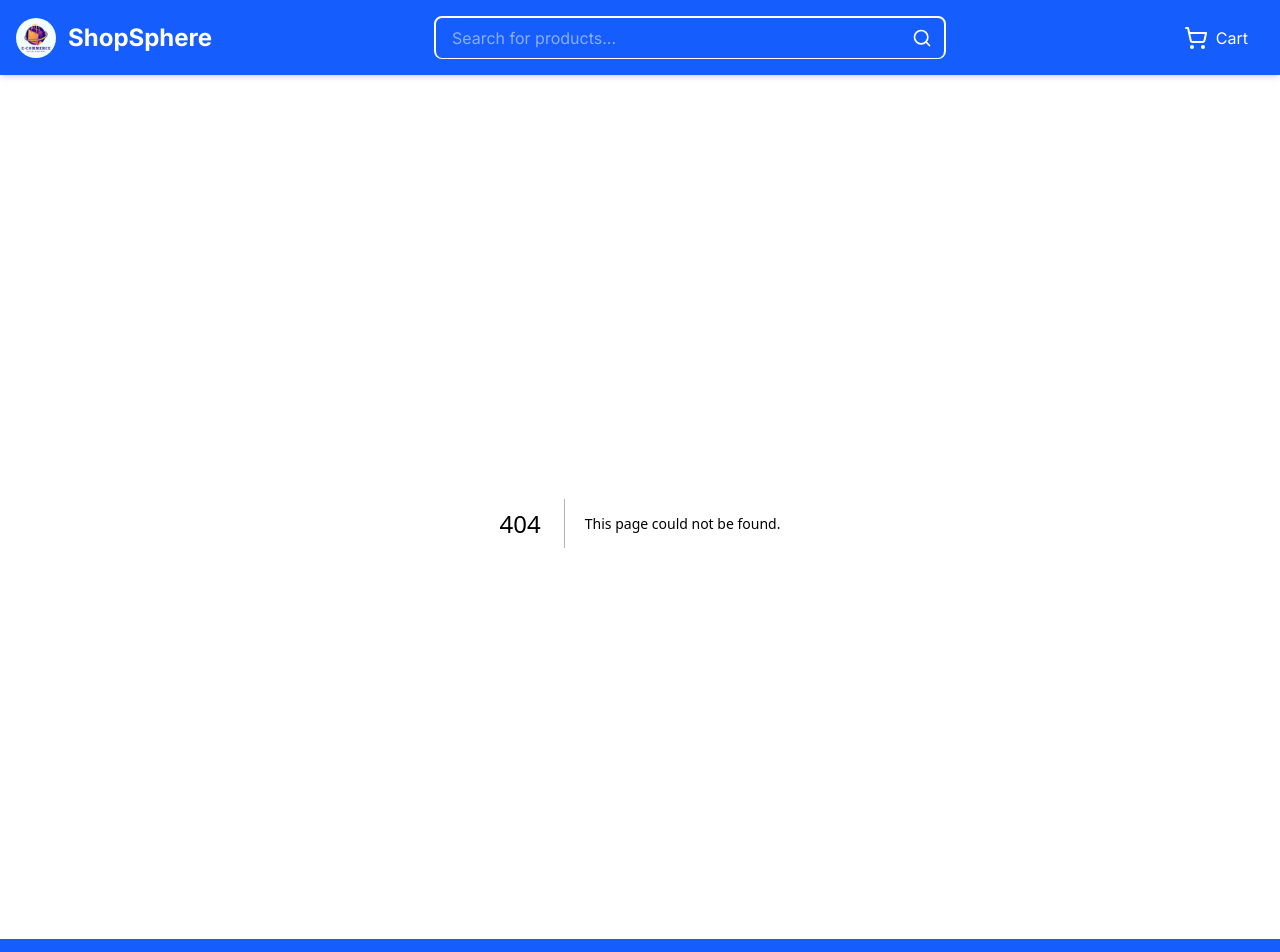
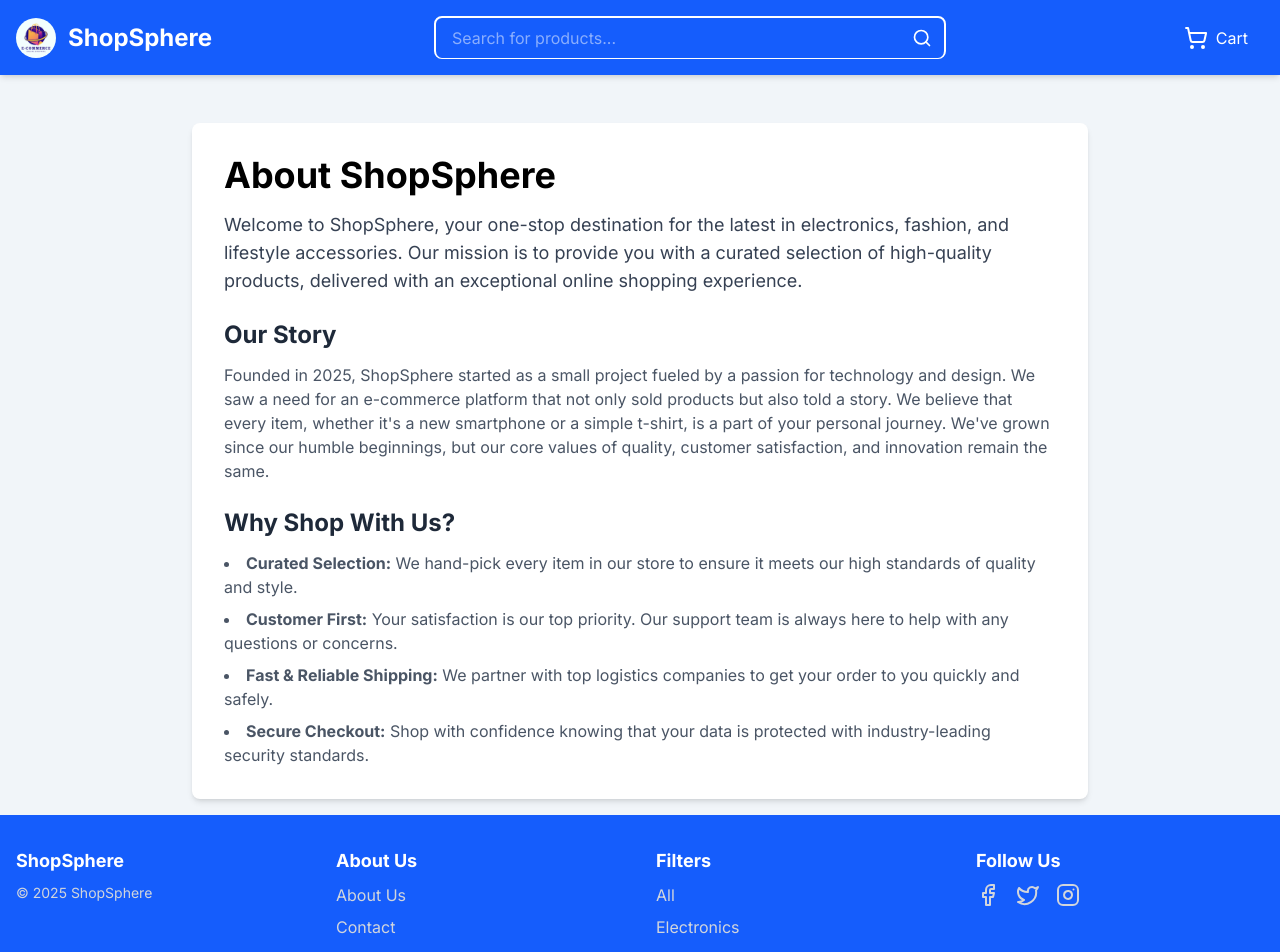
Before and after one commit to abhinandan5/e-commerce, a Next.js app: page /about in a window 1280 px wide. Before the commit this address had no page. Shown: the top 952 px of the page. Built offline with nearby package versions, Linux system fonts and the light colour scheme.

Commit message:
feat: added about page

```diff
--- /dev/null
+++ b/app/about/page.js
@@ -0,0 +1,25 @@
+const AboutPage = () => {
+    return (
+        <div className="bg-white p-8 rounded-lg shadow-md max-w-4xl mx-auto">
+            <h1 className="text-4xl font-bold text-primary mb-4">About ShopSphere</h1>
+            <p className="text-lg text-gray-700 mb-6">
+                Welcome to ShopSphere, your one-stop destination for the latest in electronics, fashion, and lifestyle accessories. Our mission is to provide you with a curated selection of high-quality products, delivered with an exceptional online shopping experience.
+            </p>
+
+            <h2 className="text-2xl font-bold text-gray-800 mb-3">Our Story</h2>
+            <p className="text-gray-600 mb-6">
+                Founded in 2025, ShopSphere started as a small project fueled by a passion for technology and design. We saw a need for an e-commerce platform that not only sold products but also told a story. We believe that every item, whether it's a new smartphone or a simple t-shirt, is a part of your personal journey. We've grown since our humble beginnings, but our core values of quality, customer satisfaction, and innovation remain the same.
+            </p>
+
+            <h2 className="text-2xl font-bold text-gray-800 mb-3">Why Shop With Us?</h2>
+            <ul className="list-disc list-inside text-gray-600 space-y-2">
+                <li><strong>Curated Selection:</strong> We hand-pick every item in our store to ensure it meets our high standards of quality and style.</li>
+                <li><strong>Customer First:</strong> Your satisfaction is our top priority. Our support team is always here to help with any questions or concerns.</li>
+                <li><strong>Fast & Reliable Shipping:</strong> We partner with top logistics companies to get your order to you quickly and safely.</li>
+                <li><strong>Secure Checkout:</strong> Shop with confidence knowing that your data is protected with industry-leading security standards.</li>
+            </ul>
+        </div>
+    );
+};
+
+export default AboutPage;
--- a/app/components/CartModal.js
+++ b/app/components/CartModal.js
@@ -8,7 +8,6 @@ const CartModal = ({ isOpen, onClose }) => {
     if (!isOpen) return null;
 
     return (
-        // Backdrop
         <div
             className="fixed inset-0 bg-transparent bg-opacity-50 z-40 flex justify-end"
             onClick={onClose}
--- a/app/components/Footer.js
+++ b/app/components/Footer.js
@@ -1,25 +1,27 @@
 import { Facebook, Twitter, Instagram } from 'lucide-react';
+import Link from 'next/link';
 
 const Footer = () => {
     return (
         <footer className="bg-blue-600 text-white mt-auto">
             <div className="container mx-auto grid grid-cols-1 md:grid-cols-4 gap-8 px-4 py-8">
-                {/* Column 1: Filters/Brand */}
                 <div>
-                    <h3 className="font-bold text-lg mb-2">Logo</h3>
-                    <p className="text-gray-300 text-sm">© 2024 American</p>
+                    <Link href="/" className="flex items-center gap-3">
+                        <h3 className="font-bold text-lg mb-2">ShopSphere</h3>
+                    </Link>
+                    <p className="text-gray-300 text-sm">© 2025 ShopSphere</p>
                 </div>
 
-                {/* Column 2: About Us */}
+                {/* About Us */}
                 <div>
                     <h3 className="font-bold text-lg mb-2">About Us</h3>
                     <ul className="space-y-2 text-gray-300">
-                        <li><a href="#" className="hover:text-white">About Us</a></li>
-                        <li><a href="#" className="hover:text-white">Contact</a></li>
+                        <li><Link href="/about" className="hover:text-white">About Us</Link></li>
+                        <li><Link href="/contact" className="hover:text-white">Contact</Link></li>
                     </ul>
                 </div>
 
-                {/* Column 3: Redundant Filters Link (as per image) */}
+                {/* CRedundant Filters Link */}
                 <div>
                     <h3 className="font-bold text-lg mb-2">Filters</h3>
                     <ul className="space-y-2 text-gray-300">
@@ -28,7 +30,7 @@ const Footer = () => {
                     </ul>
                 </div>
 
-                {/* Column 4: Follow Us */}
+                {/* Follow Us */}
                 <div>
                     <h3 className="font-bold text-lg mb-2">Follow Us</h3>
                     <div className="flex space-x-4">
--- a/app/components/Header.js
+++ b/app/components/Header.js
@@ -3,6 +3,7 @@
 import { useState, useEffect } from 'react';
 import { Search, ShoppingCart } from 'lucide-react';
 import Image from 'next/image';
+import Link from 'next/link';
 import { useCart } from '../context/CartContext';
 import CartModal from './CartModal';
 import { useSearchParams, useRouter, usePathname } from 'next/navigation';
@@ -15,7 +16,6 @@ const Header = () => {
     const pathname = usePathname();
     const { replace } = useRouter();
 
-    // State for the search input
     const [searchTerm, setSearchTerm] = useState(searchParams.get('search') || '');
 
     // Debounce effect to avoid updating URL on every keystroke
@@ -27,11 +27,10 @@ const Header = () => {
             } else {
                 params.delete('search');
             }
-            // Only push to router if we are on the home page
             if (pathname === '/') {
                 replace(`${pathname}?${params.toString()}`);
             }
-        }, 300); // 300ms delay
+        }, 300);
 
         return () => clearTimeout(handler);
     }, [searchTerm, searchParams, pathname, replace]);
@@ -41,10 +40,10 @@ const Header = () => {
             <header className="bg-blue-600 text-white shadow-md mb-4 md:mb-8 sticky top-0 z-30">
                 <div className="container mx-auto flex items-center justify-between p-4">
 
-                    <a href="/" className="flex items-center gap-3">
+                    <Link href="/" className="flex items-center gap-3">
                         <Image src="/images/logo.webp" alt="Logo" width={40} height={40} priority className="rounded-full" />
                         <span className="text-2xl font-bold hidden sm:inline">ShopSphere</span>
-                    </a>
+                    </Link>
 
                     <div className="relative flex-grow border-b border-2 rounded-lg max-w-lg mx-4">
                         <input
--- a/app/components/ProductCard.js
+++ b/app/components/ProductCard.js
@@ -56,7 +56,6 @@ const ProductCard = ({ product }) => {
                 )}
 
                 <div className="mt-auto">
-                    {/* Conditionally render button or quantity controls */}
                     {quantityInCart === 0 ? (
                         <button
                             onClick={() => addToCart(product)}
--- a/app/components/ProductGrid.js
+++ b/app/components/ProductGrid.js
@@ -4,7 +4,6 @@ const ProductGrid = ({ products }) => {
     return (
         <div className="w-full">
             <h2 className="text-3xl font-bold mb-6 text-blue-800">Product Listing</h2>
-            {/* Responsive Grid */}
             <div className="grid grid-cols-1 sm:grid-cols-2 lg:grid-cols-3 gap-8">
                 {products.map((product) => (
                     <ProductCard key={product.id} product={product} />
--- a/app/context/CartContext.js
+++ b/app/context/CartContext.js
@@ -9,7 +9,7 @@ export const useCart = () => useContext(CartContext);
 export const CartProvider = ({ children }) => {
     const [cartItems, setCartItems] = useState([]);
 
-    // Load and Save to localStorage effects (no changes here)
+    // Load and Save to localStorage effects
     useEffect(() => {
         const storedCart = localStorage.getItem('cart');
         if (storedCart) setCartItems(JSON.parse(storedCart));
@@ -36,7 +36,6 @@ export const CartProvider = ({ children }) => {
         setCartItems((prevItems) => prevItems.filter((item) => item.id !== productId));
     };
 
-    // NEW: Function to update item quantity
     const updateQuantity = (productId, amount) => {
         setCartItems((prevItems) => {
             return prevItems.map(item => {
@@ -46,7 +45,7 @@ export const CartProvider = ({ children }) => {
                     return newQuantity > 0 ? { ...item, quantity: newQuantity } : null;
                 }
                 return item;
-            }).filter(Boolean); // Filter out any null items
+            }).filter(Boolean);
         });
     };
 
--- a/app/layout.js
+++ b/app/layout.js
@@ -2,7 +2,7 @@ import { Inter } from 'next/font/google';
 import './globals.css';
 import Header from './components/Header';
 import Footer from './components/Footer';
-import { CartProvider } from './context/CartContext'; // Import the provider
+import { CartProvider } from './context/CartContext';
 
 const inter = Inter({ subsets: ['latin'] });
 
--- a/app/page.js
+++ b/app/page.js
@@ -1,7 +1,7 @@
 'use client';
 
 import { useState, useEffect } from 'react';
-import { useSearchParams } from 'next/navigation'; // Import useSearchParams
+import { useSearchParams } from 'next/navigation';
 import Sidebar from './components/Sidebar';
 import ProductGrid from './components/ProductGrid';
 import { products as allProducts } from './data/products';
@@ -13,29 +13,26 @@ export default function Home() {
     price: 1000,
   });
 
-  const searchParams = useSearchParams(); // Get URL search params
+  const searchParams = useSearchParams();
 
   useEffect(() => {
     let tempProducts = [...allProducts];
     const searchTerm = searchParams.get('search')?.toLowerCase() || '';
 
-    // Filter by search term first
     if (searchTerm) {
       tempProducts = tempProducts.filter(p =>
         p.name.toLowerCase().includes(searchTerm)
       );
     }
 
-    // Then, filter by category
     if (filters.category !== 'All') {
       tempProducts = tempProducts.filter(p => p.category === filters.category);
     }
 
-    // Finally, filter by price
     tempProducts = tempProducts.filter(p => p.price <= filters.price);
 
     setFilteredProducts(tempProducts);
-  }, [filters, searchParams]); // Re-run when filters OR search params change
+  }, [filters, searchParams]);
 
   const handleFilterChange = (filterName, filterValue) => {
     setFilters(prevFilters => ({
--- a/app/product/[id]/page.jsx
+++ b/app/product/[id]/page.jsx
@@ -34,8 +34,7 @@ export default function ProductDetailPage({ params }) {
                 <p className="text-3xl font-semibold text-primary mb-6">${product.price}</p>
                 <p className="text-gray-700 mb-8">{product.description || 'No description available.'}</p>
 
-                {/* Quantity Selector - For now, we add one at a time */}
-
+                {/* Quantity Selector */}
                 <button
                     onClick={() => addToCart(product)}
                     className="w-full md:w-auto bg-primary text-white px-8 py-3 rounded-md hover:bg-primary-dark transition-colors text-lg"
```
